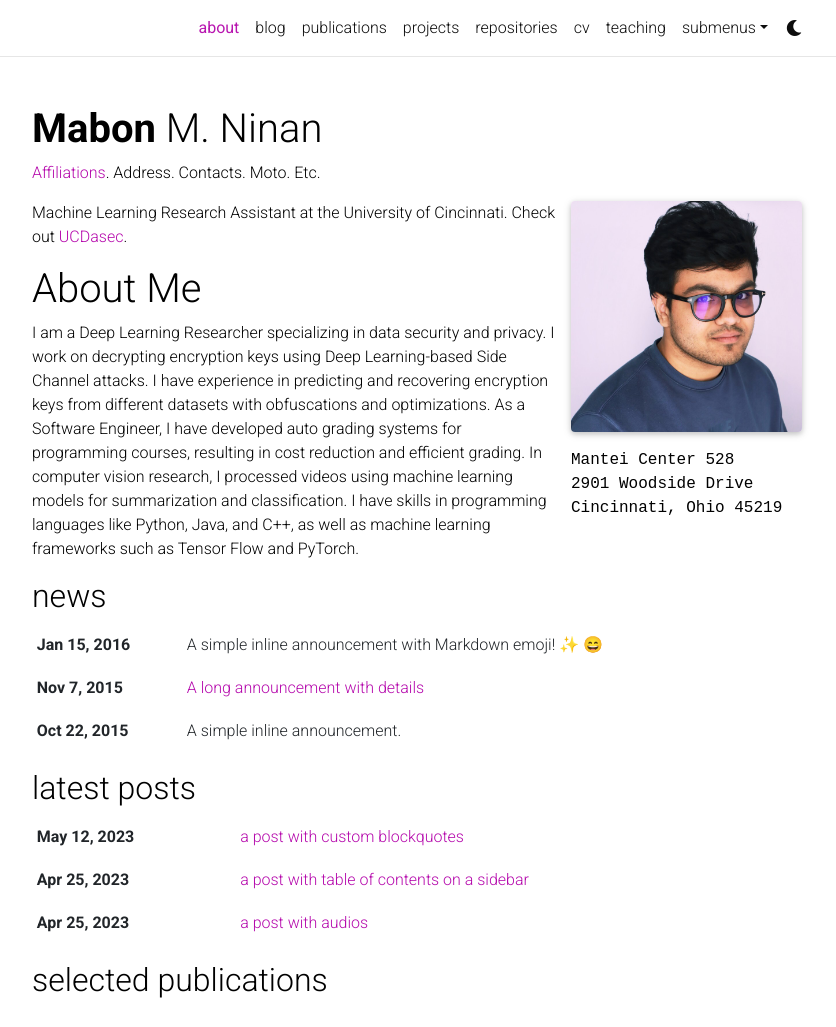
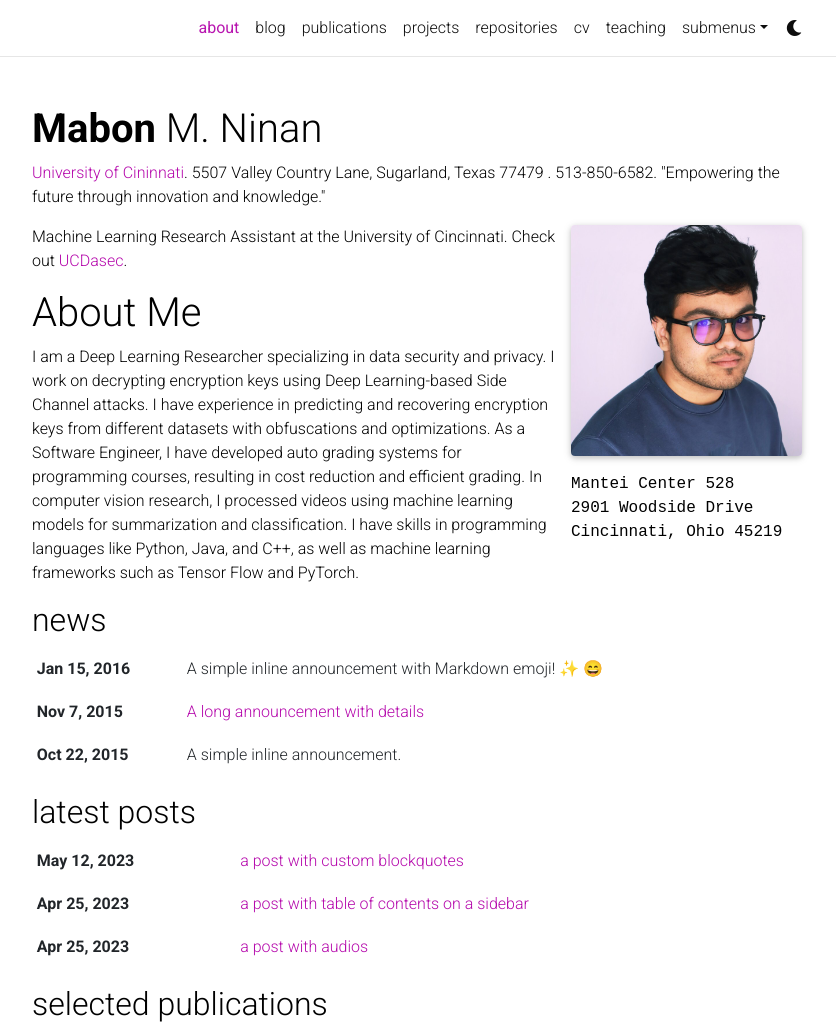
Before and after one commit to mabonmn/mabonmn.github.io, a Jekyll site: the page built from _pages/about.md, in a window 1280 px wide and 1340 px high, cut to the strip 0-1027 px from the top of the window. Shown: the whole strip, without its empty margins (223-1059 px from the left). Built offline with Jekyll 4.4.1, drawn with Linux system fonts in a browser that asks for light colours; full-size pictures stand in for the smaller copies a plugin makes; emoji names are drawn with the system emoji font; comment, search, counter and statistics services are not loaded; a style sheet for code colours, icons or effects is not loaded.

Commit message:
Update about.md

```diff
--- a/_pages/about.md
+++ b/_pages/about.md
@@ -2,7 +2,7 @@
 layout: about
 title: about
 permalink: /
-subtitle: <a href='#'>Affiliations</a>. Address. Contacts. Moto. Etc.
+subtitle: <a href='#'>University of Cininnati</a>. 5507 Valley Country Lane, Sugarland, Texas 77479 . 513-850-6582. "Empowering the future through innovation and knowledge."
 
 profile:
   align: right
```
